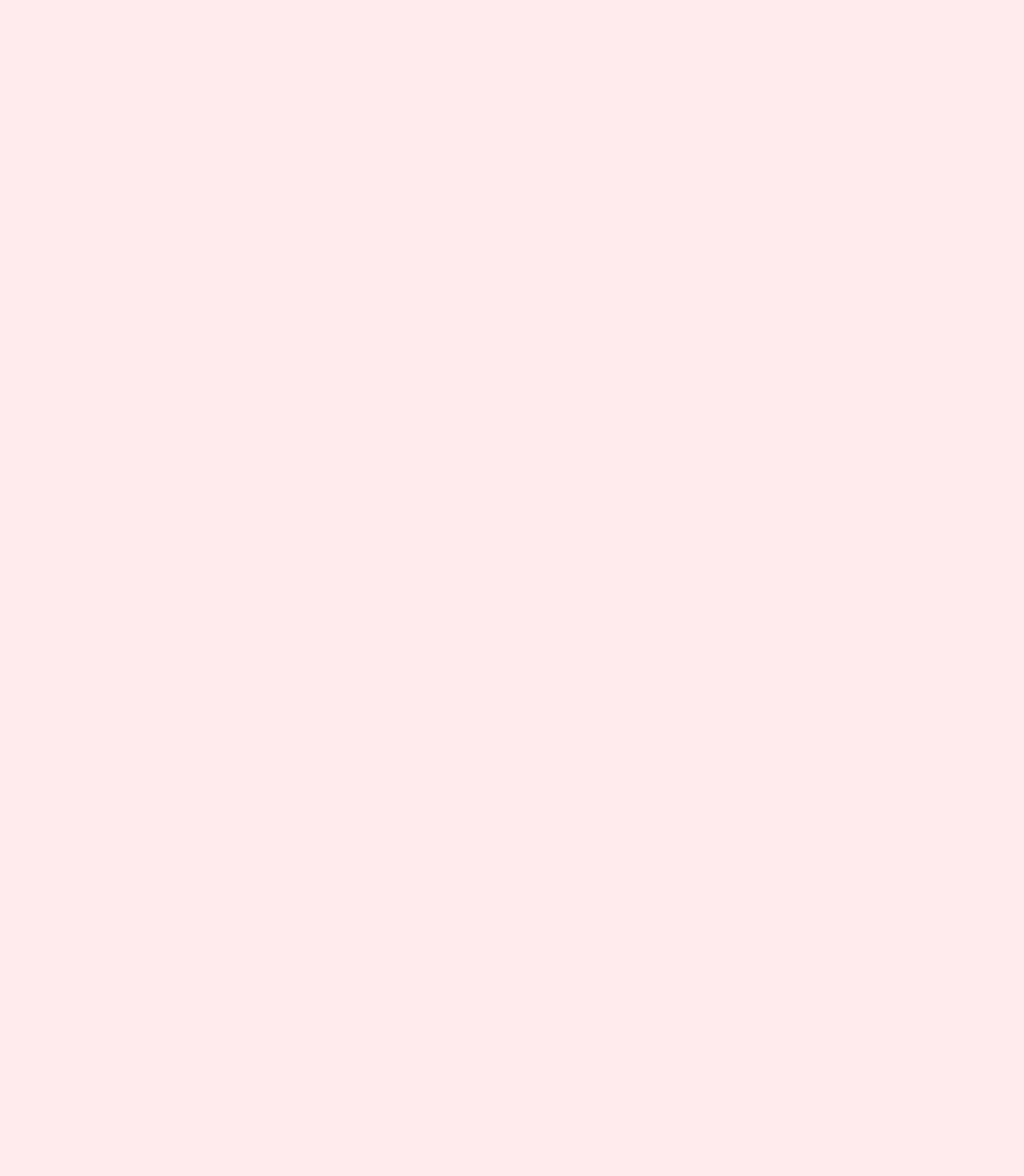
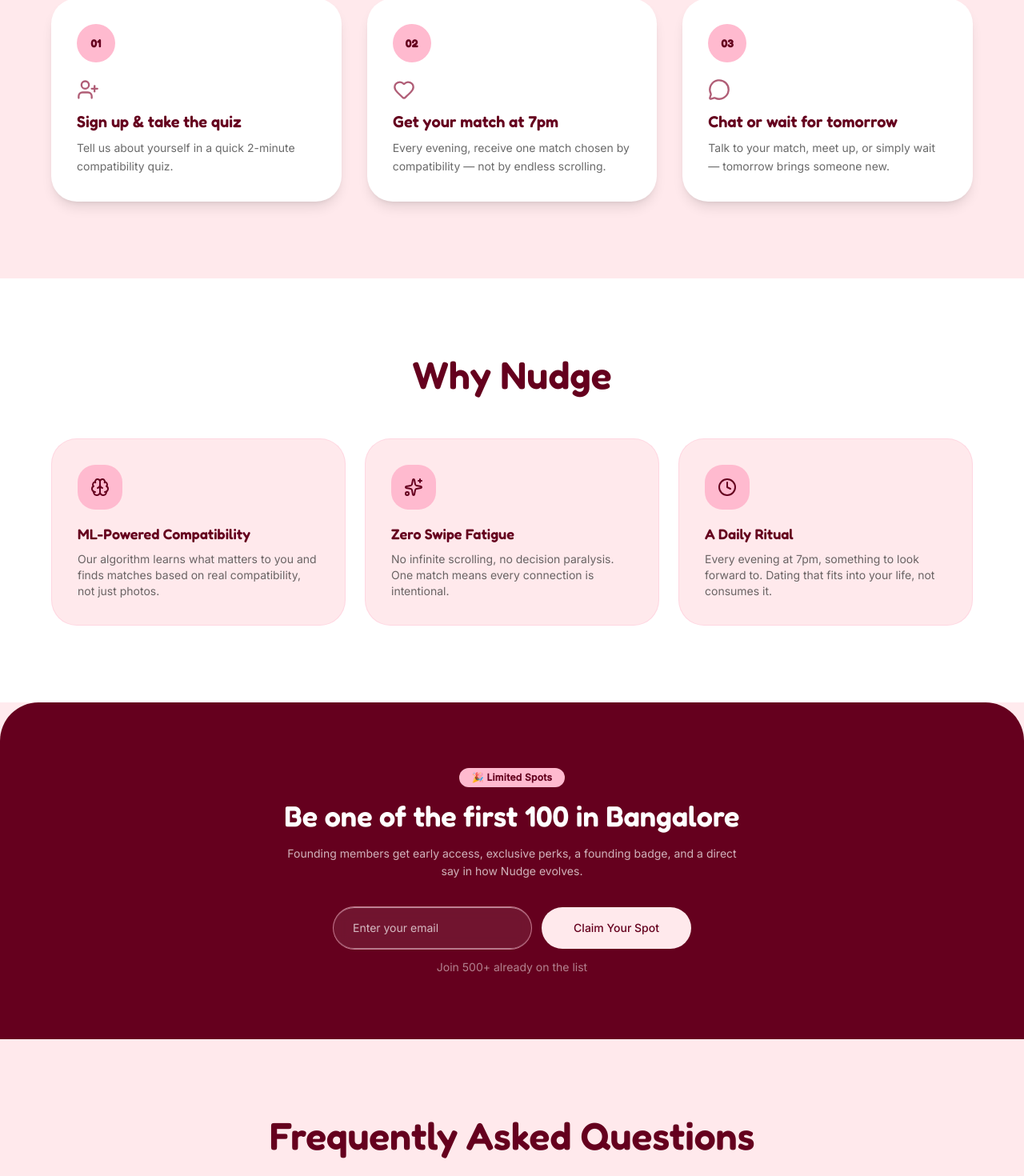
Before and after one commit to vinamra1102/Nudge-Landing-Page, a React (Vite) app: page / in a window 1280 px wide. Shown: the part 1034-2504 px from the top of the page at 80% size. Before the commit the page ends 800 px from the top, so only its background shows below. Built offline with nearby package versions, Linux system fonts and the light colour scheme.

Commit message:
feat: compose all landing page sections in App
Wire up HeroSection → HowItWorks → WhyNudge → FoundingMember
→ FAQ → Footer in order. Hero video constrained to its own
section, allowing full-width sections to flow below.

```diff
--- a/src/App.tsx
+++ b/src/App.tsx
@@ -1,9 +1,15 @@
 import Header from './components/Header'
 import HeroSection from './components/HeroSection'
+import HowItWorks from './components/HowItWorks'
+import WhyNudge from './components/WhyNudge'
+import FoundingMember from './components/FoundingMember'
+import FAQ from './components/FAQ'
+import Footer from './components/Footer'
 
 function App() {
   return (
-    <div className="relative min-h-screen overflow-hidden">
+    <>
+      <section className="relative min-h-screen overflow-hidden">
         <video
           autoPlay
           loop
@@ -24,7 +30,14 @@
           <Header />
           <HeroSection />
         </div>
-    </div>
+      </section>
+
+      <HowItWorks />
+      <WhyNudge />
+      <FoundingMember />
+      <FAQ />
+      <Footer />
+    </>
   )
 }
 
```
Lines whose indentation alone changed are shown as unchanged.
